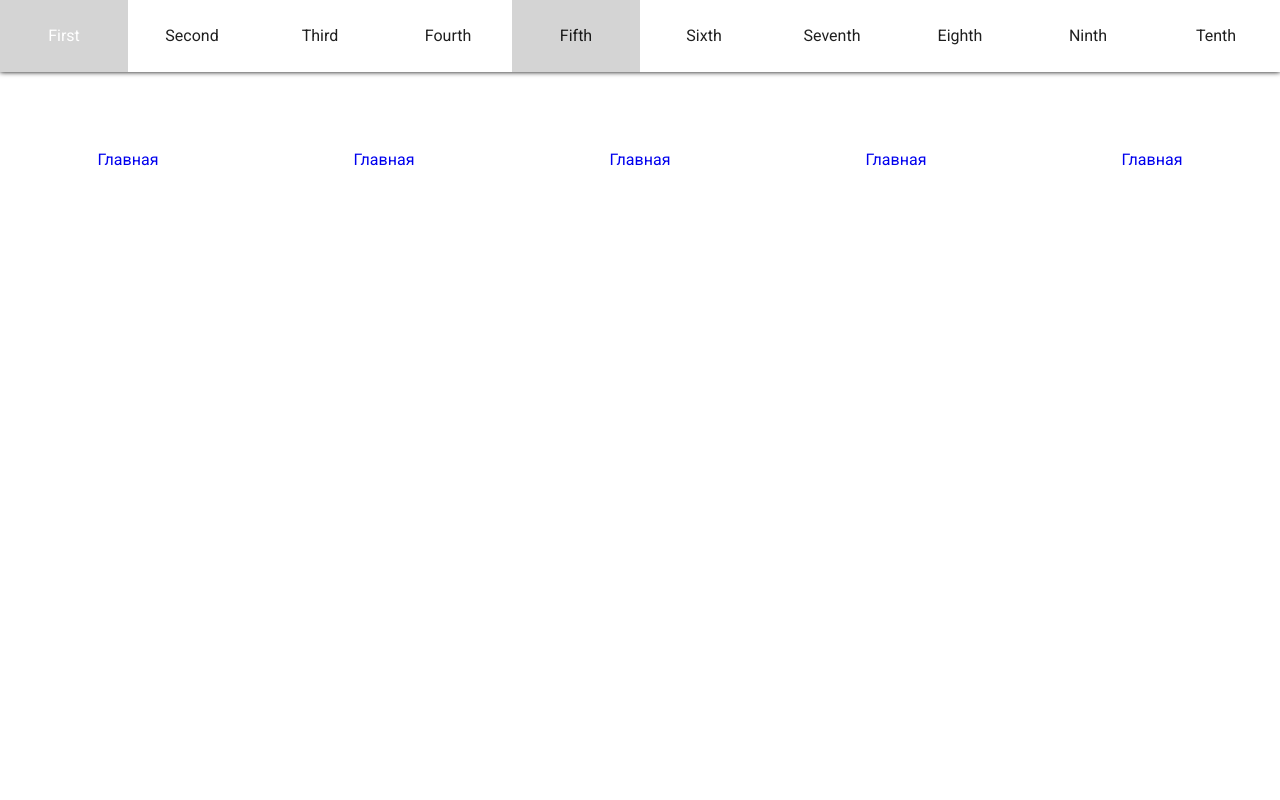
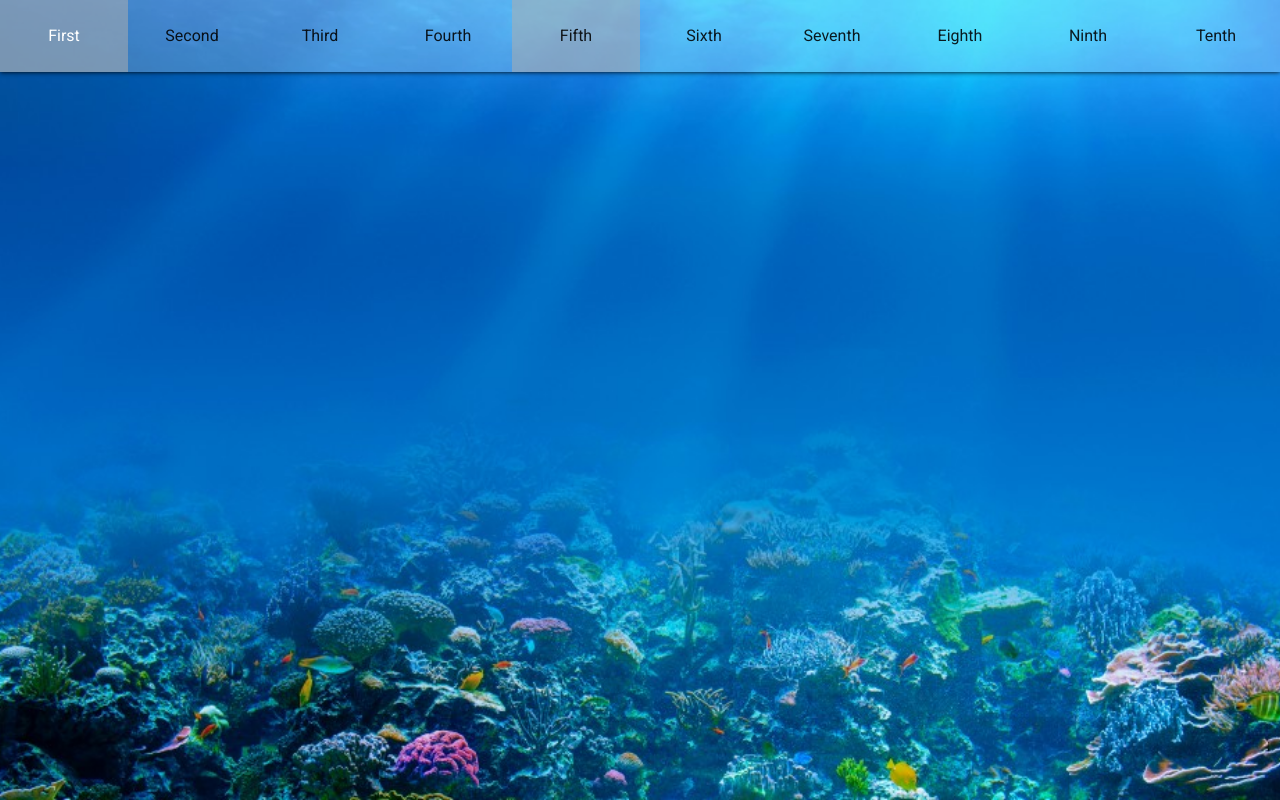
Before and after one commit to L1berkin/Animations, a Nuxt app: page /FifthPage in a window 1280 px wide. Built offline with nearby package versions, Linux system fonts and the light colour scheme.

Commit message:
создание анимации 5

```diff
--- a/assets/sass/_animate.scss
+++ b/assets/sass/_animate.scss
@@ -1,4 +1,4 @@
-@keyframes stars {
+@keyframes stars-8 {
   0% {
     opacity: 0;
     transform: translateY(0);
@@ -23,3 +23,12 @@
     transform: translateY(200vh);
   }
 }
+
+@keyframes bubbles {
+  0% {
+    transform: translateY(0);
+  }
+  100% {
+    transform: translateY(-1000px);
+  }
+}
--- a/assets/sass/_styles.scss
+++ b/assets/sass/_styles.scss
@@ -19,3 +19,14 @@ h1 {
   flex-grow: 1;
   padding-top: $Header-height;
 }
+
+.bubble {
+  position: absolute;
+  background: url(~@/assets/images/bubble.png);
+  border-radius: 50%;
+  box-shadow: 0 0 2px 0 rgb(104, 222, 255);
+  border-radius: '50%';
+  background-size: cover;
+  background-repeat: no-repeat;
+  background-position: center;
+}
--- a/pages/EighthPage.vue
+++ b/pages/EighthPage.vue
@@ -44,8 +44,8 @@ export default {
         height: 1 + size + 'px',
         position: 'absolute',
         background: '#fff',
-        borderRadius: '50%',
-        animation: 'stars linear infinite',
+        borderRadius: '100%',
+        animation: 'stars-8 linear infinite',
         animationDuration: 5 + duration +'s',
         animationDelay: duration +'s'
       })
--- a/pages/FifthPage.vue
+++ b/pages/FifthPage.vue
@@ -1,49 +1,67 @@
 <template>
-  <div class="container">
-    <section class="header">
-      <nav class="header__nav">
-        <ul class="main-nav">
-          <router-link to="" class="main-nav__item"><li>Главная</li></router-link>
-          <router-link to="" class="main-nav__item"><li>Главная</li></router-link>
-          <router-link to="" class="main-nav__item"><li>Главная</li></router-link>
-          <router-link to="" class="main-nav__item"><li>Главная</li></router-link>
-          <router-link to="" class="main-nav__item"><li>Главная</li></router-link>
-        </ul>
-      </nav>
-    </section>
+  <div class="container" @click="draw" @mousedown="startDraw" @mouseup="endDraw">
+
   </div>
 </template>
 
+<script>
+export default {
+  data() {
+    return {
+      container: ''
+    }
+  },
+  mounted() {
+    this.container = document.querySelector('.container')
+  },
+  methods: {
+    draw() {
+      const bubble = document.createElement('span')
+      bubble.classList.add('bubble')
+      const x = event.offsetX
+      const y = event.offsetY
+      const size = Math.random() * 100
+      const duration = Math.random() * 10
+
+      this.css(bubble, {
+        left: x + 'px',
+        top: y + 'px',
+        width: 20 + size + 'px',
+        height: 20 + size + 'px',
+        pointerEvents: 'none',
+        marginLeft: -size / 2 + 'px',
+        marginTop: -size / 2 + 'px',
+        animation: `bubbles ${duration < 2 ? 3 : duration}s linear forwards`
+      })
+
+      setTimeout(() => {
+        bubble.remove()
+      }, 2000)
+
+      this.container.append(bubble)
+    },
+    startDraw() {
+      this.container.addEventListener('mousemove', this.draw)
+    },
+    endDraw() {
+      this.container.removeEventListener('mousemove', this.draw)
+    },
+    css($el, propertys = {}) {
+      Object.keys(propertys).forEach(property => {
+        $el.style[property] = propertys[property]
+      })
+    },
+  }
+}
+</script>
+
 <style lang="scss" scoped>
 .container {
-  background-color: #ffffff;
-}
-
-.header {
-  margin: 4em 0;
-}
-
-.main-nav {
-  display: flex;
-  justify-content: space-between;
-
-  &__item {
-    text-align: center;
-    padding: 1em 0 0.5em;
-    flex-grow: 1;
-    &:after {
-      content: '';
-      display: block;
-      width: 0%;
-      margin: .5em auto 0;
-      transition-duration: .5s;
-      border-bottom: 2px solid black;
-    }
-    &:hover {
-      &:after {
-        width: 100%;
-      }
-    }
-  }
+  overflow: hidden;
+  position: relative;
+  background: url(~@/assets/images/under-water.jpg);
+  background-repeat: no-repeat;
+  background-size: cover;
+  background-position: center;
 }
 </style>
--- a/pages/NinthPage.vue
+++ b/pages/NinthPage.vue
@@ -54,6 +54,8 @@ export default {
     position: relative;
     color: #fff;
     font-size: 10em;
+    pointer-events: none;
+    user-select: none;
   }
 
   .geom-img {
--- a/pages/SeventhPage.vue
+++ b/pages/SeventhPage.vue
@@ -57,6 +57,8 @@
       height: 100%;
       background: linear-gradient(0deg, #f1f1f1, #bbb, #f1f1f1);
       border-radius: 20px;
+      user-select: none;
+      pointer-events: none;
       &:nth-child(1) {
         transform: rotateX(0deg);
       }
--- a/pages/TenthPage.vue
+++ b/pages/TenthPage.vue
@@ -94,6 +94,7 @@ export default {
   pointer-events: none;
   animation: shaking 0.2s ease infinite;
   z-index: 1000;
+  user-select: none;
   &:before {
     content: '';
     position: absolute;
```
Also changed, not shown: assets/images/bubble.png (added), assets/images/under-water.jpg (added).
